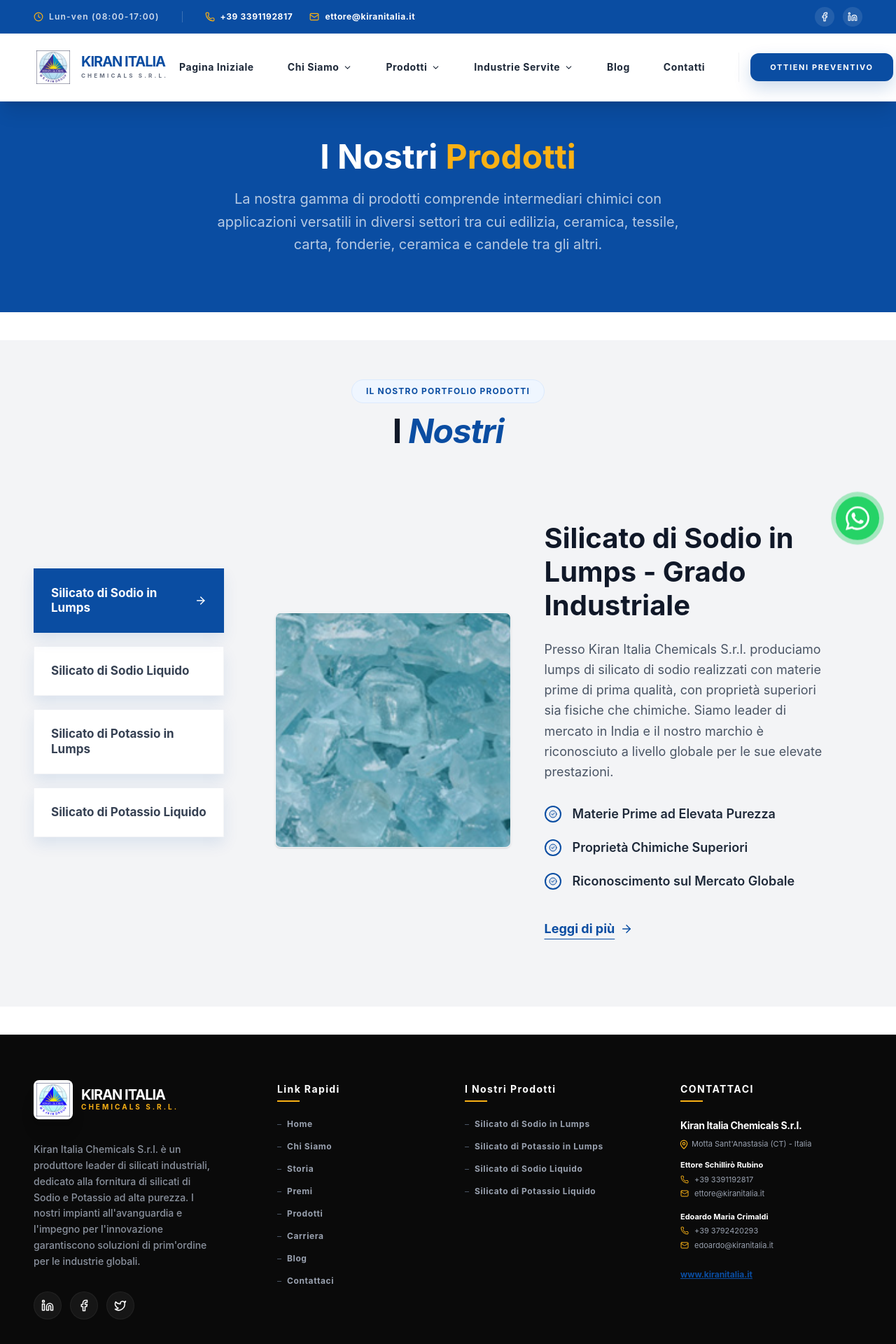
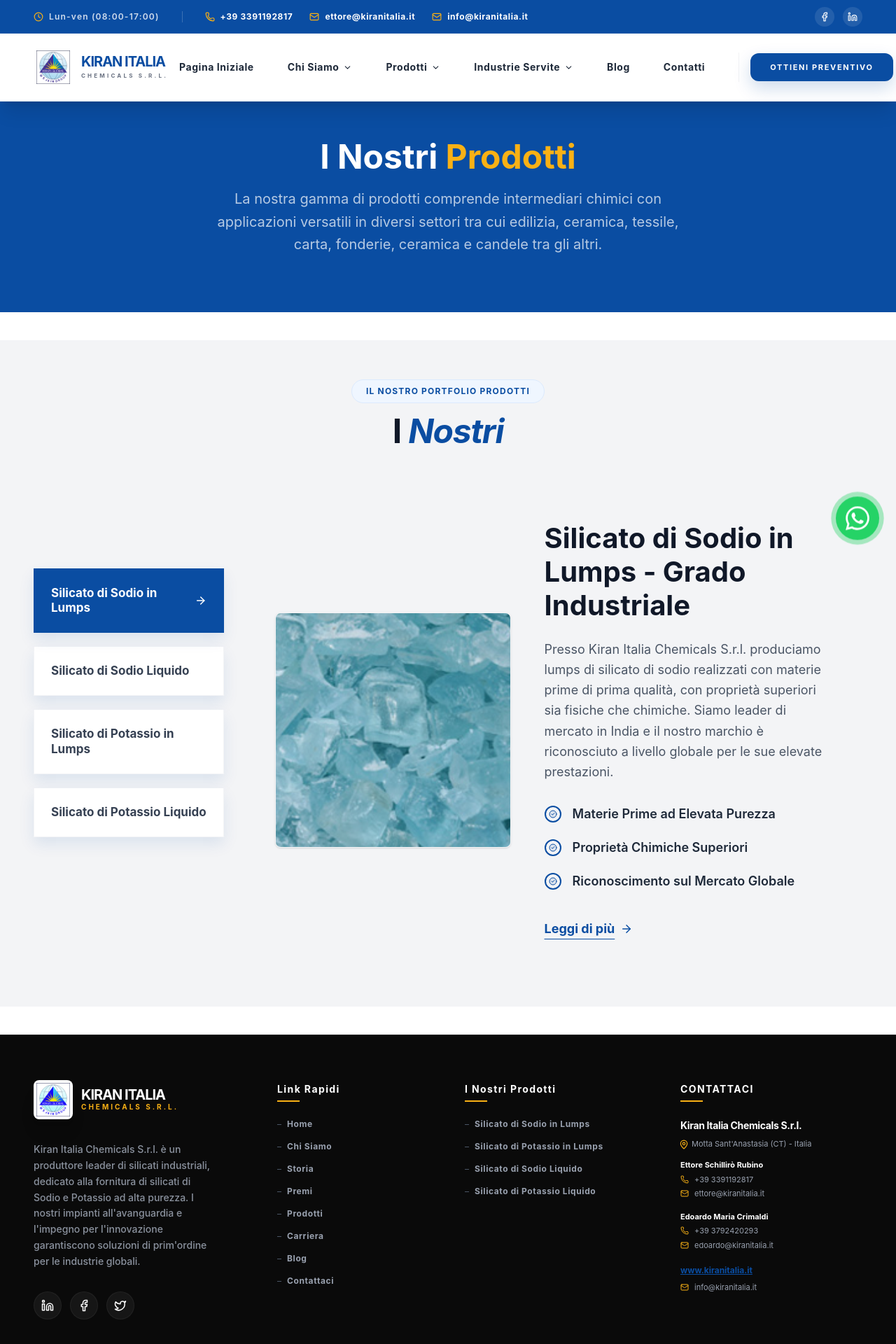
Before and after one commit to digitalsolution360web/kiran-global, a Next.js app: page /products in a window 1280 px wide. Shown: the top 1920 px of the page at 70% size. Built offline with nearby package versions, Linux system fonts and the light colour scheme.

Commit message:
new updated

```diff
--- a/app/(website)/about/management/page.tsx
+++ b/app/(website)/about/management/page.tsx
@@ -5,7 +5,7 @@
 import { Users, Award, Target } from "lucide-react";
 import { useLanguage } from "../../context/LanguageContext";
 
-const leaderImages = ["/chairman-pic.webp", "/atul.webp", "/rufus.webp"];
+const leaderImages = ["/chair.webp", "/atul.webp", "/rufus.webp"];
 const valueIcons = [Target, Users, Award];
 
 export default function ManagementPage() {
@@ -68,7 +68,7 @@
               >
                 {/* Photo Card */}
                 <div className="relative overflow-hidden rounded-2xl shadow-xl border border-gray-100 mb-6 aspect-[3/4] bg-gray-50">
-                  <Image src={leaderImages[i]} alt={leader.name} fill className="object-cover object-top grayscale group-hover:grayscale-0 transition-all duration-700 group-hover:scale-105" />
+                  <Image src={leaderImages[i]} alt={leader.name} fill className="object-cover object-top" />
                   <div className="absolute inset-0 bg-gradient-to-t from-black/70 via-transparent to-transparent opacity-0 group-hover:opacity-100 transition-opacity duration-500" />
                   {/* Badge on hover */}
                   <div className="absolute top-4 left-4 opacity-0 group-hover:opacity-100 transition-all duration-500 translate-y-2 group-hover:translate-y-0">
--- a/app/(website)/components/Footer.tsx
+++ b/app/(website)/components/Footer.tsx
@@ -126,9 +126,12 @@
                 </div>
               </div>
 
-              <div className="pt-2">
-                <a href="https://www.kiranitalia.it" target="_blank" rel="noopener noreferrer" className="text-[#0a4da2] hover:text-[#f9b115] text-xs font-bold underline transition-colors">
+              <div className="pt-2 space-y-2">
+                <a href="https://www.kiranitalia.it" target="_blank" rel="noopener noreferrer" className="text-[#0a4da2] hover:text-[#f9b115] text-xs font-bold underline transition-colors block">
                   www.kiranitalia.it
+                </a>
+                <a href="mailto:info@kiranitalia.it" className="text-gray-400 hover:text-[#f9b115] transition-colors flex items-center gap-2 text-[11px]">
+                  <Mail size={12} className="text-[#f9b115]" /> info@kiranitalia.it
                 </a>
               </div>
             </div>
--- a/app/(website)/components/Navbar.tsx
+++ b/app/(website)/components/Navbar.tsx
@@ -134,6 +134,13 @@
                 >
                   <Mail size={14} className="text-secondary" />
                   ettore@kiranitalia.it
+                </a>
+                <a
+                  href="mailto:info@kiranitalia.it"
+                  className="text-xs font-bold text-white hover:text-secondary transition-all flex items-center gap-2 tracking-wider"
+                >
+                  <Mail size={14} className="text-secondary" />
+                  info@kiranitalia.it
                 </a>
               </div>
             </div>
@@ -541,6 +548,9 @@
               <a href="mailto:ettore@kiranitalia.it" className="text-white font-bold text-[11px] hover:text-secondary transition-colors break-all text-xs">
                 ettore@kiranitalia.it
               </a>
+              <a href="mailto:info@kiranitalia.it" className="text-white font-bold text-[11px] hover:text-secondary transition-colors break-all text-xs mt-1 block">
+                info@kiranitalia.it
+              </a>
             </div>
           </div>
         </div>
--- a/app/(website)/contact/page.tsx
+++ b/app/(website)/contact/page.tsx
@@ -30,9 +30,9 @@
   const cp = t.contactPage;
 
   const contactInfo = [
-    { title: cp.callTitle, value: "+39 3391192817", link: "tel:+393391192817", icon: <Phone size={20} />, color: "bg-blue-50 text-blue-600" },
-    { title: cp.emailTitle, value: "ettore@kiranitalia.it", link: "mailto:ettore@kiranitalia.it", icon: <Mail size={20} />, color: "bg-amber-50 text-amber-600" },
-    { title: cp.officeTitle, value: cp.officeAddress, link: "https://maps.google.com/?q=SP12ii,+12,+95040+Motta+Sant'Anastasia+CT,+Italy", icon: <MapPin size={20} />, color: "bg-emerald-50 text-emerald-600" },
+    { title: cp.callTitle, value: "+39 3391192817", link: "tel:+393391192817", icon: <Phone size={20} />, color: "bg-blue-50 text-blue-600", extra: null },
+    { title: cp.emailTitle, value: "ettore@kiranitalia.it", link: "mailto:ettore@kiranitalia.it", icon: <Mail size={20} />, color: "bg-amber-50 text-amber-600", extra: { value: "info@kiranitalia.it", link: "mailto:info@kiranitalia.it" } },
+    { title: cp.officeTitle, value: cp.officeAddress, link: "https://maps.google.com/?q=SP12ii,+12,+95040+Motta+Sant'Anastasia+CT,+Italy", icon: <MapPin size={20} />, color: "bg-emerald-50 text-emerald-600", extra: null },
   ];
 
   return (
@@ -66,9 +66,8 @@
             <div className="lg:w-2/5 space-y-12">
               <div className="space-y-6">
                 {contactInfo.map((info, idx) => (
-                  <motion.a
+                  <motion.div
                     key={idx}
-                    href={info.link}
                     initial={{ opacity: 0, x: -20 }}
                     animate={{ opacity: 1, x: 0 }}
                     transition={{ duration: 0.5, delay: idx * 0.1 }}
@@ -78,11 +77,17 @@
                       {info.icon}
                     </div>
                     <div>
-                      <h4 className="text-gray-400 font-bold
-                       tracking-widest text-[9px] mb-1">{info.title}</h4>
-                      <p className="text-base font-bold text-dark group-hover:text-primary transition-colors leading-tight">{info.value}</p>
+                      <h4 className="text-gray-400 font-bold tracking-widest text-[9px] mb-1">{info.title}</h4>
+                      <a href={info.link} className="text-base font-bold text-dark hover:text-primary transition-colors leading-tight block">
+                        {info.value}
+                      </a>
+                      {info.extra && (
+                        <a href={info.extra.link} className="text-base font-bold text-dark hover:text-primary transition-colors leading-tight block mt-1">
+                          {info.extra.value}
+                        </a>
+                      )}
                     </div>
-                  </motion.a>
+                  </motion.div>
                 ))}
               </div>
 
```
